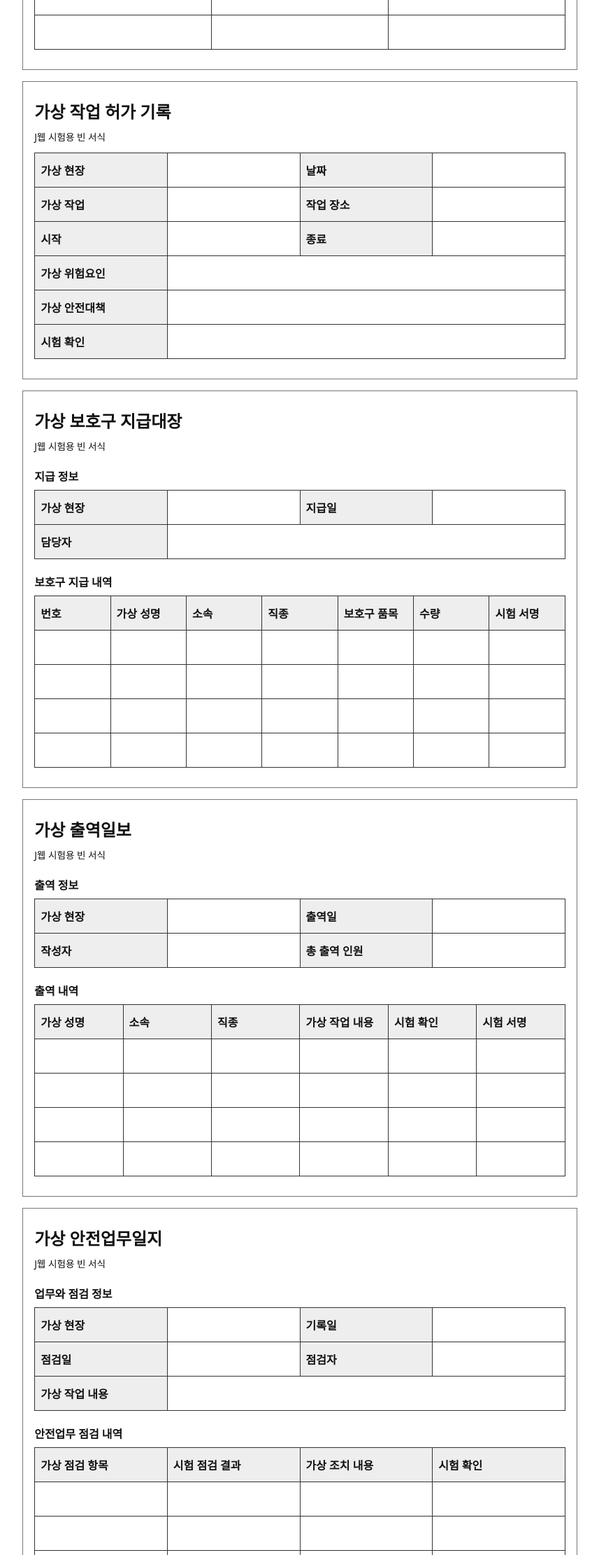
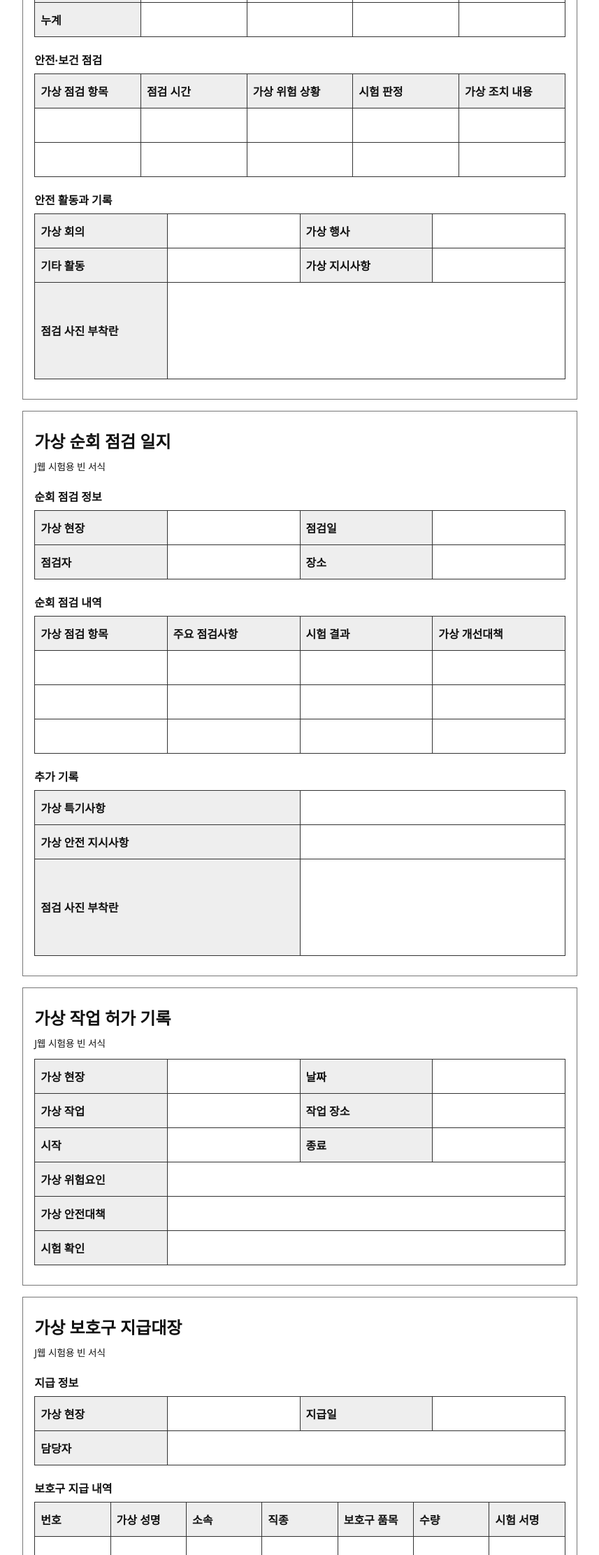
Before and after one commit to dusdk0098-tech/j-web, a website: page public/offline-forms.html in a window 1280 px wide. Shown: the part 4185-6407 px from the top of the page at 70% size, without its empty margins (211-1068 px from the left). Drawn offline with Linux system fonts and the light colour scheme.

Commit message:
Expand offline inspection and safety log forms

```diff
--- a/public/offline-forms.html
+++ b/public/offline-forms.html
@@ -16,10 +16,12 @@
 <section><h2>가상 안전교육 기록</h2><small>J웹 시험용 빈 서식</small><table><caption>교육 정보</caption><tr><th scope="row">가상 현장</th><td></td><th scope="row">날짜</th><td></td></tr><tr><th scope="row">교육 종류</th><td></td><th scope="row">진행자</th><td></td></tr><tr><th scope="row">교육 장소</th><td></td><th scope="row">교육 대상</th><td></td></tr><tr><th scope="row">시작 시간</th><td></td><th scope="row">종료 시간</th><td></td></tr><tr><th scope="row">교육 시간</th><td></td><th scope="row">참여 인원</th><td></td></tr><tr><th scope="row">교육 방법</th><td></td><th scope="row">사용교재</th><td></td></tr><tr><th scope="row">가상 교육 내용</th><td colspan="3"></td></tr></table><table><caption>교육 첨부 기록</caption><tr><th scope="row">교육 사진 부착란</th><td class="attachment-space"></td></tr><tr><th scope="row">교육자료 부착란</th><td class="attachment-space"></td></tr></table><p>참여자는 별도의 안전교육 참여자 명단에 시험 기록합니다.</p></section>
 <section><h2>가상 안전교육 참여자 명단</h2><small>J웹 시험용 빈 서식</small><table><caption>참여한 교육</caption><tr><th scope="row">가상 현장</th><td></td><th scope="row">날짜</th><td></td></tr><tr><th scope="row">교육 종류</th><td></td><th scope="row">교육 장소</th><td></td></tr></table><table><caption>교육 참여자</caption><thead><tr><th scope="col">가상 성명</th><th scope="col">소속</th><th scope="col">직종</th><th scope="col">시험 서명</th></tr></thead><tbody><tr><td></td><td></td><td></td><td></td></tr><tr><td></td><td></td><td></td><td></td></tr><tr><td></td><td></td><td></td><td></td></tr><tr><td></td><td></td><td></td><td></td></tr><tr><td></td><td></td><td></td><td></td></tr><tr><td></td><td></td><td></td><td></td></tr></tbody></table></section>
 <section><h2>가상 위험요인 기록</h2><small>J웹 시험용 빈 서식</small><table><tr><th>가상 현장</th><td></td><th>날짜</th><td></td></tr><tr><th>작성자</th><td></td><th>작업 장소</th><td></td></tr></table><table><tr><th>가상 작업</th><th>가상 위험요인</th><th>가상 조치</th><th>시험 확인</th></tr><tr><td></td><td></td><td></td><td></td></tr><tr><td></td><td></td><td></td><td></td></tr><tr><td></td><td></td><td></td><td></td></tr></table></section>
-<section><h2>가상 현장 점검 기록</h2><small>J웹 시험용 빈 서식</small><table><tr><th>가상 현장</th><td></td><th>날짜</th><td></td></tr><tr><th>점검자</th><td></td><th>장소</th><td></td></tr></table><table><tr><th>가상 점검 항목</th><th>시험 판정</th><th>가상 조치 내용</th></tr><tr><td></td><td></td><td></td></tr><tr><td></td><td></td><td></td></tr><tr><td></td><td></td><td></td></tr><tr><td></td><td></td><td></td></tr></table></section>
+<section><h2>가상 현장 점검 기록</h2><small>J웹 시험용 빈 서식</small><table><caption>점검 정보</caption><tr><th scope="row">가상 현장</th><td></td><th scope="row">날짜</th><td></td></tr><tr><th scope="row">점검자</th><td></td><th scope="row">장소</th><td></td></tr></table><table><caption>가상 출역 인원</caption><thead><tr><th scope="col">구분</th><th scope="col">관리자</th><th scope="col">직영 근로자</th><th scope="col">외주 근로자</th><th scope="col">합계</th></tr></thead><tbody><tr><th scope="row">당일</th><td></td><td></td><td></td><td></td></tr><tr><th scope="row">누계</th><td></td><td></td><td></td><td></td></tr></tbody></table><table><caption>안전·보건 점검</caption><thead><tr><th scope="col">가상 점검 항목</th><th scope="col">점검 시간</th><th scope="col">가상 위험 상황</th><th scope="col">시험 판정</th><th scope="col">가상 조치 내용</th></tr></thead><tbody><tr><td></td><td></td><td></td><td></td><td></td></tr><tr><td></td><td></td><td></td><td></td><td></td></tr></tbody></table><table><caption>안전 활동과 기록</caption><tr><th scope="row">가상 회의</th><td></td><th scope="row">가상 행사</th><td></td></tr><tr><th scope="row">기타 활동</th><td></td><th scope="row">가상 지시사항</th><td></td></tr><tr><th scope="row">점검 사진 부착란</th><td colspan="3" class="attachment-space"></td></tr></table></section>
+<section><h2>가상 순회 점검 일지</h2><small>J웹 시험용 빈 서식</small><table><caption>순회 점검 정보</caption><tr><th scope="row">가상 현장</th><td></td><th scope="row">점검일</th><td></td></tr><tr><th scope="row">점검자</th><td></td><th scope="row">장소</th><td></td></tr></table><table><caption>순회 점검 내역</caption><thead><tr><th scope="col">가상 점검 항목</th><th scope="col">주요 점검사항</th><th scope="col">시험 결과</th><th scope="col">가상 개선대책</th></tr></thead><tbody><tr><td></td><td></td><td></td><td></td></tr><tr><td></td><td></td><td></td><td></td></tr><tr><td></td><td></td><td></td><td></td></tr></tbody></table><table><caption>추가 기록</caption><tr><th scope="row">가상 특기사항</th><td></td></tr><tr><th scope="row">가상 안전 지시사항</th><td></td></tr><tr><th scope="row">점검 사진 부착란</th><td class="attachment-space"></td></tr></table></section>
 <section><h2>가상 작업 허가 기록</h2><small>J웹 시험용 빈 서식</small><table><tr><th>가상 현장</th><td></td><th>날짜</th><td></td></tr><tr><th>가상 작업</th><td></td><th>작업 장소</th><td></td></tr><tr><th>시작</th><td></td><th>종료</th><td></td></tr><tr><th>가상 위험요인</th><td colspan="3"></td></tr><tr><th>가상 안전대책</th><td colspan="3"></td></tr><tr><th>시험 확인</th><td colspan="3"></td></tr></table></section>
 <section><h2>가상 보호구 지급대장</h2><small>J웹 시험용 빈 서식</small><table><caption>지급 정보</caption><tr><th scope="row">가상 현장</th><td></td><th scope="row">지급일</th><td></td></tr><tr><th scope="row">담당자</th><td colspan="3"></td></tr></table><table><caption>보호구 지급 내역</caption><thead><tr><th scope="col">번호</th><th scope="col">가상 성명</th><th scope="col">소속</th><th scope="col">직종</th><th scope="col">보호구 품목</th><th scope="col">수량</th><th scope="col">시험 서명</th></tr></thead><tbody><tr><td></td><td></td><td></td><td></td><td></td><td></td><td></td></tr><tr><td></td><td></td><td></td><td></td><td></td><td></td><td></td></tr><tr><td></td><td></td><td></td><td></td><td></td><td></td><td></td></tr><tr><td></td><td></td><td></td><td></td><td></td><td></td><td></td></tr></tbody></table></section>
 <section><h2>가상 출역일보</h2><small>J웹 시험용 빈 서식</small><table><caption>출역 정보</caption><tr><th scope="row">가상 현장</th><td></td><th scope="row">출역일</th><td></td></tr><tr><th scope="row">작성자</th><td></td><th scope="row">총 출역 인원</th><td></td></tr></table><table><caption>출역 내역</caption><thead><tr><th scope="col">가상 성명</th><th scope="col">소속</th><th scope="col">직종</th><th scope="col">가상 작업 내용</th><th scope="col">시험 확인</th><th scope="col">시험 서명</th></tr></thead><tbody><tr><td></td><td></td><td></td><td></td><td></td><td></td></tr><tr><td></td><td></td><td></td><td></td><td></td><td></td></tr><tr><td></td><td></td><td></td><td></td><td></td><td></td></tr><tr><td></td><td></td><td></td><td></td><td></td><td></td></tr></tbody></table></section>
-<section><h2>가상 안전업무일지</h2><small>J웹 시험용 빈 서식</small><table><caption>업무와 점검 정보</caption><tr><th scope="row">가상 현장</th><td></td><th scope="row">기록일</th><td></td></tr><tr><th scope="row">점검일</th><td></td><th scope="row">점검자</th><td></td></tr><tr><th scope="row">가상 작업 내용</th><td colspan="3"></td></tr></table><table><caption>안전업무 점검 내역</caption><thead><tr><th scope="col">가상 점검 항목</th><th scope="col">시험 점검 결과</th><th scope="col">가상 조치 내용</th><th scope="col">시험 확인</th></tr></thead><tbody><tr><td></td><td></td><td></td><td></td></tr><tr><td></td><td></td><td></td><td></td></tr><tr><td></td><td></td><td></td><td></td></tr><tr><td></td><td></td><td></td><td></td></tr></tbody></table></section>
+<section><h2>가상 안전업무일지</h2><small>J웹 시험용 빈 서식</small><table><caption>업무와 점검 정보</caption><tr><th scope="row">가상 현장</th><td></td><th scope="row">기록일</th><td></td></tr><tr><th scope="row">점검일</th><td></td><th scope="row">점검자</th><td></td></tr><tr><th scope="row">날씨</th><td></td><th scope="row">가상 작업 내용</th><td></td></tr></table><table><caption>가상 출역 인원</caption><thead><tr><th scope="col">관리자</th><th scope="col">직영 근로자</th><th scope="col">외주 근로자</th><th scope="col">합계</th></tr></thead><tbody><tr><td></td><td></td><td></td><td></td></tr></tbody></table><table><caption>안전업무 점검 내역</caption><thead><tr><th scope="col">가상 점검 항목</th><th scope="col">시험 점검 결과</th><th scope="col">가상 조치 내용</th><th scope="col">시험 확인</th></tr></thead><tbody><tr><td></td><td></td><td></td><td></td></tr><tr><td></td><td></td><td></td><td></td></tr><tr><td></td><td></td><td></td><td></td></tr><tr><td></td><td></td><td></td><td></td></tr></tbody></table><p>세부 내용은 별도의 안전업무일지 세부 기록에 시험 기록합니다.</p></section>
+<section><h2>가상 안전업무일지 세부 기록</h2><small>J웹 시험용 빈 서식</small><table><caption>업무 기록 정보</caption><tr><th scope="row">가상 현장</th><td></td><th scope="row">기록일</th><td></td></tr></table><table><caption>가상 업무·교육·점검 기록</caption><tr><th scope="row">가상 당일 업무</th><td></td><th scope="row">가상 다음 날 계획</th><td></td></tr><tr><th scope="row">가상 공지사항</th><td></td><th scope="row">가상 안전교육 및 회의</th><td></td></tr><tr><th scope="row">교육 구분</th><td></td><th scope="row">교육 인원</th><td></td></tr><tr><th scope="row">교육 시간</th><td></td><th scope="row">가상 교육 특기사항</th><td></td></tr><tr><th scope="row">안전용품 반입</th><td></td><th scope="row">시험 검수</th><td></td></tr><tr><th scope="row">점검 종류</th><td></td><th scope="row">점검 주체</th><td></td></tr><tr><th scope="row">참여자</th><td></td><th scope="row">시험 점검 결과</th><td></td></tr><tr><th scope="row">가상 지적사항</th><td></td><th scope="row">가상 사고 개요</th><td></td></tr><tr><th scope="row">가상 조치 내용</th><td colspan="3"></td></tr></table></section>
 </body>
 </html>
```
Also changed, not shown: test/offline-forms.test.js (+6 -3 lines).
